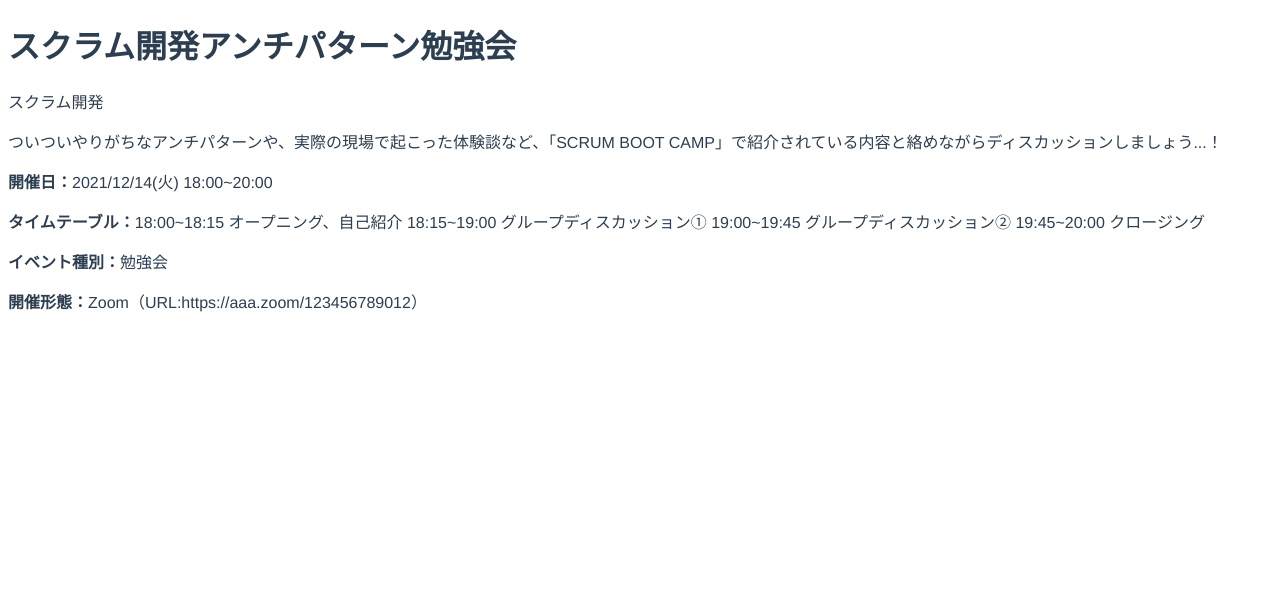
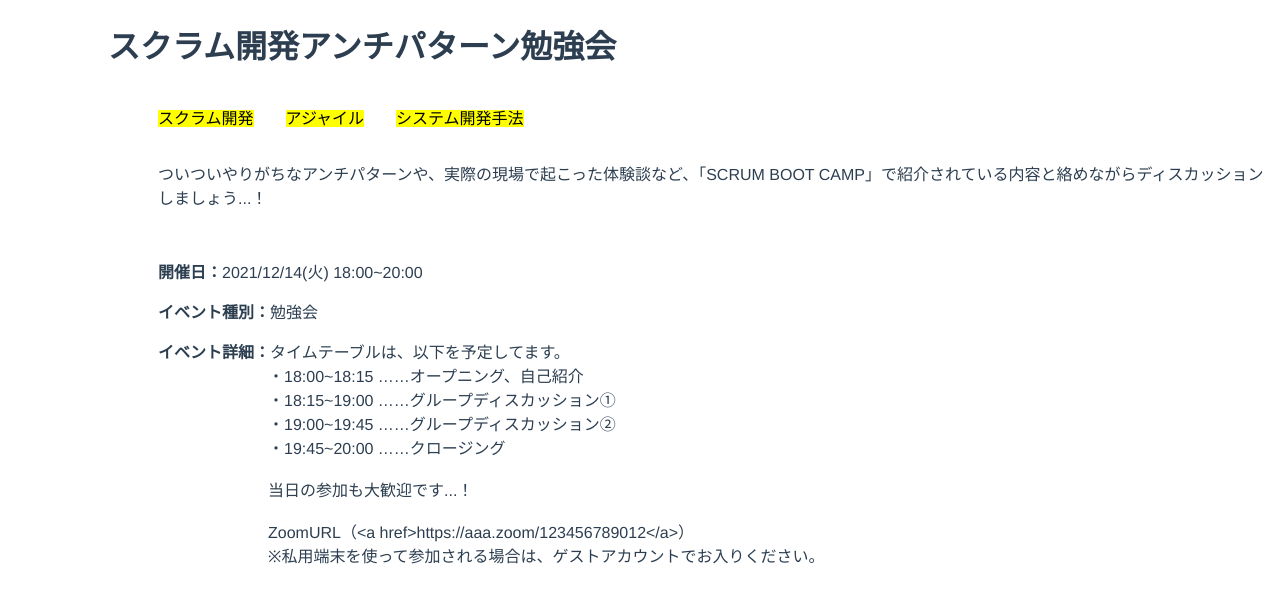
Before and after one commit to R-Yoshikawa/muscle-alchol, a Vue app: page /eventdetail in a window 1280 px wide. Shown: the top 602 px of the page. Built offline with nearby package versions, Linux system fonts and the light colour scheme.

Commit message:
<b>タグ：</b>

```diff
--- a/src/components/EventDetail.vue
+++ b/src/components/EventDetail.vue
@@ -1,16 +1,29 @@
 <template>
   <div class="eventDetail">
     <h1>{{ eventDetail.title }}</h1>
-    <p>{{ eventDetail.tag }}</p>
-    <p>{{ eventDetail.description }}</p>
+    <div class="main">
+      <div>
+        <p
+          v-for="tag of eventDetail.tag"
+          v-bind:key="tag.tag"
+          style="display: inline-block"
+        >
+          <mark background-color:yellow>{{ tag }}</mark
+          >&ensp;&ensp;&ensp;&ensp;
+        </p>
+      </div>
+      <p>{{ eventDetail.summary }}</p>
+      <br />
       <p>
         <b>開催日：</b>{{ eventDetail.date }} {{ eventDetail.startTime }}~{{
           eventDetail.endTime
         }}
       </p>
-    <p><b>タイムテーブル：</b>{{ eventDetail.timeTable }}</p>
       <p><b>イベント種別：</b>{{ eventDetail.type }}</p>
-    <p><b>開催形態：</b>{{ eventDetail.executionStyle }}</p>
+      <div class="detail">
+        <p><b>イベント詳細：</b>{{ eventDetail.description }}</p>
+      </div>
+    </div>
   </div>
 </template>
 
@@ -24,8 +37,25 @@ export default {
 </script>
 
 <style>
+.main {
+  padding-left: 50px;
+}
+
 .eventDetail {
   text-align: left;
-  margin: auto;
+  margin: 0 auto;
+  margin-left: auto;
+  margin-right: auto;
+  padding-left: 100px;
+  white-space: pre-line;
+}
+
+.detail {
+  padding-left: 110px;
+  text-indent: -110px;
+}
+
+.tag {
+  background-color: yellow;
 }
 </style>
--- a/src/data/sampleEvent.js
+++ b/src/data/sampleEvent.js
@@ -5,15 +5,24 @@ const sampleEvent = [
     date: "2021/12/14(火)",
     startTime: "18:00",
     endTime: "20:00",
-    description:
+    summary:
       "ついついやりがちなアンチパターンや、実際の現場で起こった体験談など、「SCRUM BOOT CAMP」で紹介されている内容と絡めながらディスカッションしましょう...！",
-    timeTable: `18:00~18:15 オープニング、自己紹介
-                    18:15~19:00 グループディスカッション①
-                    19:00~19:45 グループディスカッション②
-                    19:45~20:00 クロージング`,
+    description: `タイムテーブルは、以下を予定してます。
+                    ・18:00~18:15 ……オープニング、自己紹介
+                    ・18:15~19:00 ……グループディスカッション①
+                    ・19:00~19:45 ……グループディスカッション②
+                    ・19:45~20:00 ……クロージング
+
+                    当日の参加も大歓迎です...！
+
+                    ZoomURL（<a href>https://aaa.zoom/123456789012</a>）
+                    ※私用端末を使って参加される場合は、ゲストアカウントでお入りください。`,
     type: "勉強会",
-    executionStyle: "Zoom（URL:https://aaa.zoom/123456789012）",
-    tag: "スクラム開発",
+    executionStyle: "Zoom",
+    book: [
+      "SCRUM BOOT CAMP THE BOOK【増補改訂版】 スクラムチームではじめるアジャイル開発",
+    ],
+    tag: ["スクラム開発", "アジャイル", "システム開発手法"],
   },
 ];
 
```
Lines whose indentation alone changed are shown as unchanged.
